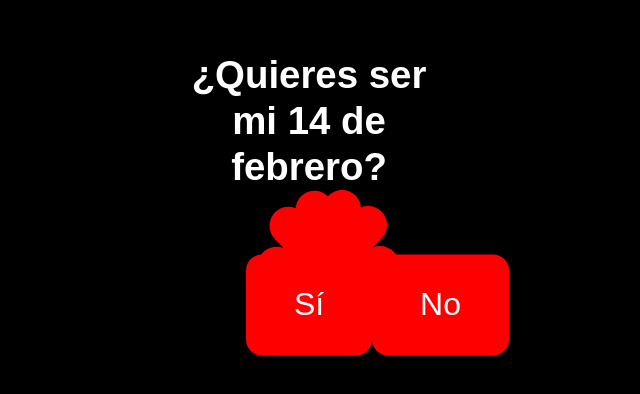
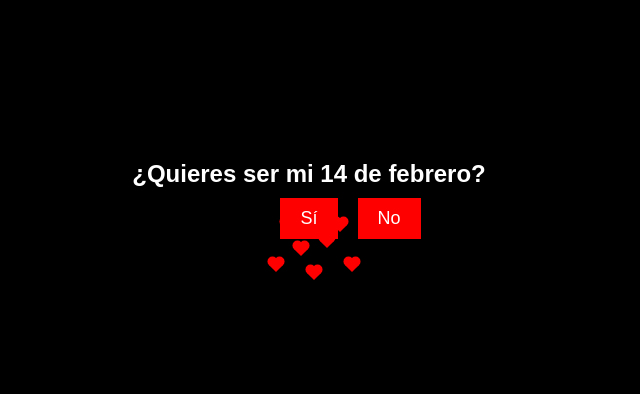
Before and after one commit to 0angel04/0angel04.github.io, a plain HTML site: page sanvalentin/home.html in a window 1280 px wide. Shown: the part 196-590 px from the top of the page, without its empty margins (331-971 px from the left). Drawn offline with Linux system fonts and the light colour scheme.

Commit message:
Update estilo.css

```diff
--- a/sanvalentin/estilo.css
+++ b/sanvalentin/estilo.css
@@ -10,74 +10,66 @@ body {
   justify-content: center;
   align-items: center;
   height: 100vh;
+  overflow: hidden;
   font-family: Arial, sans-serif;
-  overflow: hidden;
   position: relative;
-  flex-direction: column;
 }
 
 #heartsContainer {
   position: absolute;
   width: 100%;
   height: 100%;
-  pointer-events: none; /* Los corazones no interfieren con otros elementos */
 }
 
 .heart {
   position: absolute;
-  width: 5vw; /* Tamaño ajustado para que los corazones sean pequeños */
-  height: 5vw;
+  width: 10px;
+  height: 10px;
   background-color: red;
   transform: rotate(-45deg);
   opacity: 0;
   transition: opacity 1s ease-in-out;
 }
 
+/* Parte superior del corazón */
 .heart::before,
 .heart::after {
   content: "";
   position: absolute;
-  width: 100%;
-  height: 100%;
+  width: 10px;
+  height: 10px;
   background-color: red;
   border-radius: 50%;
 }
 
 .heart::before {
-  top: -50%;
+  top: -5px;
   left: 0;
 }
 
 .heart::after {
   top: 0;
-  left: 50%;
+  left: 5px;
 }
 
+/* Pregunta y botones */
 #questionContainer {
   position: absolute;
   text-align: center;
   color: white;
-  font-size: 4vw; /* Tamaño más pequeño para el texto */
+  display: none;
+  font-size: 24px;
   font-weight: bold;
-  display: none;
-  width: 80%;
-  max-width: 400px;
-  line-height: 1.2;
-  left: 50%;
-  top: 50%;
-  transform: translate(-50%, -50%);
-  padding: 20px;
 }
 
 button {
   background-color: red;
   color: white;
   border: none;
-  padding: 5vw 10vw;
-  margin-top: 5vw;
+  padding: 10px 20px;
+  margin: 10px;
   cursor: pointer;
-  font-size: 4vw;
-  border-radius: 1rem;
+  font-size: 18px;
 }
 
 button:hover {
@@ -86,39 +78,4 @@ button:hover {
 
 #noBtn {
   position: absolute;
-  transition: all 0.3s ease;
 }
-
-@media screen and (max-width: 600px) {
-  .heart {
-    width: 10vw;
-    height: 10vw;
-  }
-
-  #questionContainer {
-    font-size: 7vw;
-    max-width: 300px;
-  }
-
-  button {
-    padding: 6vw 8vw;
-    font-size: 5vw;
-  }
-}
-
-@media screen and (min-width: 1200px) {
-  .heart {
-    width: 3vw;
-    height: 3vw;
-  }
-
-  #questionContainer {
-    font-size: 3vw;
-    max-width: 300px;
-  }
-
-  button {
-    padding: 2rem 3rem;
-    font-size: 2rem;
-  }
-}
```
